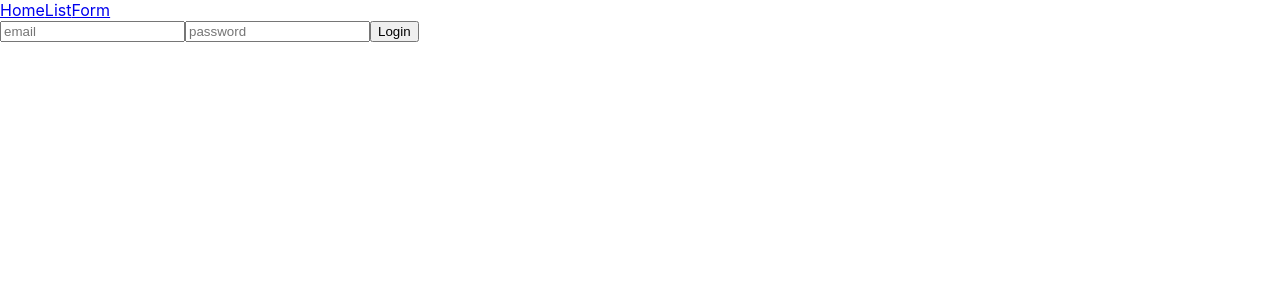
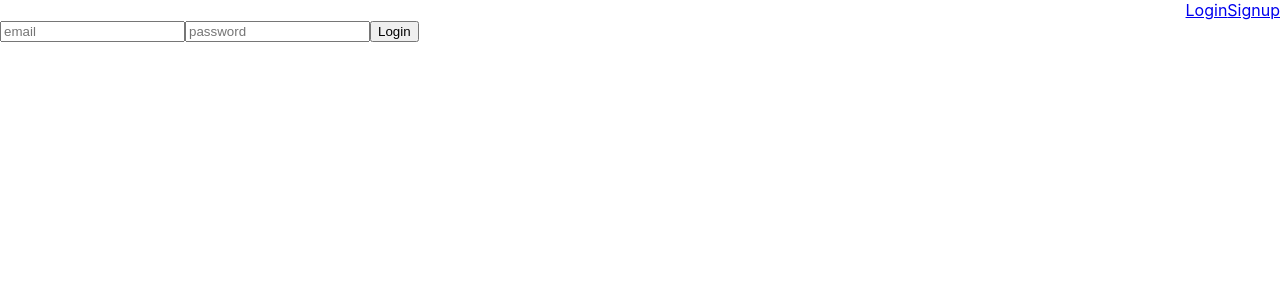
Before and after one commit to Saladikhanov/frontend_august_react, a React (Create React App) app: page /login in a window 1280 px wide. Shown: the top 300 px of the page. Built offline with nearby package versions, Linux system fonts and the light colour scheme; no server answers.

Commit message:
Add files via upload

```diff
--- a/src/App.css
+++ b/src/App.css
@@ -28,6 +28,34 @@
   background-color: red;
   color: white;
   opacity: 0.6;
+}
+
+.current-user {
+  margin: 20px;
+}
+
+.navbar {
+  /* position: relative; */
+  display: flex;
+  width: 100%;
+}
+
+.left-nav-wrapper {
+  display: flex;
+}
+
+.right-nav-wrapper {
+  display: flex;
+  justify-content: end;
+  flex-grow: 2;
+}
+
+.nav-item {
+  text-decoration: none;
+}
+
+.other-users {
+  margin: 50px 20px;
 }
 
 .loader1 {
--- a/src/App.js
+++ b/src/App.js
@@ -1,6 +1,6 @@
 import "./App.css";
 import { useState, useEffect } from "react";
-import { BrowserRouter as Router, Route, Switch } from "react-router-dom";
+import { BrowserRouter as Router, Route, Redirect } from "react-router-dom";
 import Home from "./components/Home";
 import Login from "./components/Login";
 import Signup from "./components/Signup";
@@ -8,12 +8,16 @@ import List from "./components/List";
 import Form from "./components/Form";
 import Users from "./components/Users";
 import Profile from "./components/Profile";
+import Account from "./components/Account";
 import AppContext from "./context/AppContext";
 import Navbar from "./components/Navbar";
 import PrivateRoute from "./components/PrivateRoute";
+import firebase from "./lib/firebase";
+import { getUserById } from "./lib/firebaseFunctions";
 
 function App() {
   const [user, setUser] = useState();
+  const [redirect, setRedirect] = useState();
 
   const [laundryInput, setLaundryInput] = useState();
   const [dateInput, setDateInput] = useState();
@@ -32,8 +36,25 @@ function App() {
   }, [formData]);
 
   useEffect(() => {
-    console.log(user);
-  }, [user]);
+    // console.log(user);
+
+    firebase.auth().onAuthStateChanged(function (user) {
+      // console.log("on auth state changed", user);
+      const userById = getUserById(user.uid);
+      userById
+        .then((snapshot) => {
+          if (snapshot.exists()) {
+            setUser(snapshot.val());
+            setRedirect("/");
+          } else {
+            console.log("No data available");
+          }
+        })
+        .catch((error) => {
+          console.error(error);
+        });
+    });
+  }, []);
 
   // useEffect(() => {
   //   // After user logs in, get user object from successful login
@@ -52,6 +73,12 @@ function App() {
       console.log(user);
     }
   }, [user]);
+
+  useEffect(() => {
+    // After user logs in, get user object from successful login
+    console.log(redirect);
+    setRedirect();
+  }, [redirect]);
 
   return (
     <div>
@@ -78,14 +105,18 @@ function App() {
           showAlert: showAlert,
           setShowAlert: setShowAlert,
           setCatData: setCatData,
+          redirect: redirect,
+          setRedirect: setRedirect,
         }}
       >
         <Router>
+          {redirect && <Redirect to={redirect} />}
           <Navbar />
           <Route exact path="/login" component={Login} />
           <Route exact path="/signup" component={Signup} />
           <PrivateRoute exact path="/users" component={Users} />
           <PrivateRoute exact path="/user/:id" component={Profile} />
+          <PrivateRoute exact path="/account" component={Account} />
           <PrivateRoute exact path="/list" component={List} />
           <PrivateRoute exact path="/form" component={Form} />
           <Route exact path="/" component={Home} />
--- /dev/null
+++ b/src/components/Account.js
@@ -0,0 +1,48 @@
+import { useEffect, useState } from "react";
+import { useLocation, Link } from "react-router-dom";
+import { useContext } from "react/cjs/react.development";
+import AppContext from "../context/AppContext";
+import { getUserById } from "../lib/firebaseFunctions";
+
+function Account() {
+  const appContext = useContext(AppContext);
+  const [userProfile, setUserProfile] = useState();
+  const [accountData, setAccountData] = useState();
+  // window.location is also an option
+  const location = useLocation();
+
+  useEffect(() => {
+    setAccountData({ updated_date: appContext.user.updated_date });
+  }, []);
+
+  useEffect(() => {
+    console.log(accountData);
+  }, [accountData]);
+
+  const handleChange = (e) => {
+    console.log(e.target.value);
+    setAccountData({ updated_data: e.target.value });
+  };
+
+  const handleEditButton = () => {
+    // send request to firebase to update the user
+    // if successful, update that user in your app's state
+    // (sidenote: instead up updating state immediately, you could send another HTTP requst to firebase to get the updated user, and then set the state with that updated user; BUT, that takes longer)
+    // Regardles, make sure your app is up-to-date with your database and vice versa
+  };
+
+  return (
+    <div className={``}>
+      Account
+      {accountData && (
+        <input
+          type="text"
+          onChange={handleChange}
+          value={accountData.updated_date}
+        />
+      )}
+    </div>
+  );
+}
+
+export default Account;
--- a/src/components/Home.js
+++ b/src/components/Home.js
@@ -11,6 +11,20 @@ function Home() {
   const appContext = useContext(AppContext);
   const location = useLocation();
   const [allUsers, setAllUsers] = useState();
+
+  useEffect(() => {
+    // After user logs in, get user object from successful login
+    if (!appContext.user) {
+      // do some user stuff
+      console.log(appContext.user);
+      console.log(location);
+      const pagePathname = location.pathname;
+      if (!pagePathname.includes("signup")) {
+        appContext.setRedirect("/login");
+      }
+    }
+    console.log(appContext.redirect);
+  }, [appContext.user, location]);
 
   useEffect(() => {
     // console.log("location", location.search.replace(/\?token=/g, ""));
@@ -89,20 +103,25 @@ function Home() {
 
   return (
     <div className="app-wrapper">
-      Home
+      <h2>Home</h2>
+      <div className="current-user">
         {appContext.user && <div>{appContext.user.email}</div>}
-      Other users
+      </div>
+      <h2>Other users</h2>
+      <div className="other-users">
         {allUsers &&
+          appContext.user &&
           Object.values(allUsers).map((item) => {
             console.log(item);
             {
-            return item.email !== appContext.user.email ? (
+              return item.email === appContext.user.email ? (
                 <div>You</div>
               ) : (
                 <Link to={`/user/` + item.authId}>{item.email}</Link>
               );
             }
           })}
+      </div>
       {/* {appContext.showAlert !== "false" && (
         <Alert showAlert={appContext.showAlert} />
       )}
--- a/src/components/Login.js
+++ b/src/components/Login.js
@@ -4,6 +4,7 @@ import "../App.css";
 import { v4 as uuidv4 } from "uuid";
 import AppContext from "../context/AppContext";
 import firebase from "../lib/firebase";
+import { getUserById } from "../lib/firebaseFunctions";
 
 function Login() {
   const appContext = useContext(AppContext);
@@ -27,11 +28,8 @@ function Login() {
       .then((userCredential) => {
         // Signed in
         const user = userCredential.user;
-        const dbRef = firebase.database().ref();
-        dbRef
-          .child("users")
-          .child(user.uid)
-          .get()
+        const userById = getUserById(user.uid);
+        userById
           .then((snapshot) => {
             if (snapshot.exists()) {
               appContext.setUser(snapshot.val());
@@ -43,7 +41,23 @@ function Login() {
           .catch((error) => {
             console.error(error);
           });
-        // ...
+        // const dbRef = firebase.database().ref();
+        // dbRef
+        //   .child("users")
+        //   .child(user.uid)
+        //   .get()
+        //   .then((snapshot) => {
+        //     if (snapshot.exists()) {
+        //       appContext.setUser(snapshot.val());
+        //       setRedirect("/");
+        //     } else {
+        //       console.log("No data available");
+        //     }
+        //   })
+        //   .catch((error) => {
+        //     console.error(error);
+        //   });
+        // // ...
       })
       .catch((error) => {
         var errorCode = error.code;
--- a/src/components/Navbar.js
+++ b/src/components/Navbar.js
@@ -2,17 +2,44 @@ import "../App.css";
 import { Link } from "react-router-dom";
 import AppContext from "../context/AppContext";
 import { useContext } from "react/cjs/react.development";
+import firebase from "../lib/firebase";
 
 function Navbar() {
   const appContext = useContext(AppContext);
+  const handleLogout = () => {
+    firebase
+      .auth()
+      .signOut()
+      .then(() => {
+        // Sign-out successful.
+        console.log("signed out");
+        appContext.setUser();
+      })
+      .catch((error) => {
+        // An error happened.
+      });
+  };
   return (
-    <div className="">
-      <Link to="/">Home</Link>
-      <Link to="/list">List</Link>
-      <Link to="/form">Form</Link>
+    <div className="navbar">
       {appContext.user && (
+        <div className="left-nav-wrapper">
+          <Link to="/">Home</Link>
+          <Link to="/list">List</Link>
+          <Link to="/form">Form</Link>
+          <Link to="/account">Account</Link>
+          <div onClick={handleLogout}>Logout</div>
+        </div>
+      )}
+
+      {!appContext.user && (
+        <div className="right-nav-wrapper">
+          <Link to="/login">Login</Link>
+          <Link to="/signup">Signup</Link>
+        </div>
+      )}
+      {/* {appContext.user && (
         <Link to={`/user/${appContext.user.id}`}>Profile</Link>
-      )}
+      )} */}
     </div>
   );
 }
--- a/src/components/Profile.js
+++ b/src/components/Profile.js
@@ -2,18 +2,31 @@ import { useEffect, useState } from "react";
 import { useLocation, Link } from "react-router-dom";
 import { useContext } from "react/cjs/react.development";
 import AppContext from "../context/AppContext";
+import { getUserById } from "../lib/firebaseFunctions";
+
 function Profile() {
   const appContext = useContext(AppContext);
-
-  //   useEffect(() => {
-  //     if (appContext.user) {
-  //       // do user things
-  //       console.log(appContext.user);
-  //     }
-  //   }, [appContext.user]);
-
+  const [userProfile, setUserProfile] = useState();
   // window.location is also an option
   const location = useLocation();
+
+  useEffect(() => {
+    const userIdFromLocation = location.pathname.replace("/user/", "");
+    console.log(userIdFromLocation);
+    const userById = getUserById(userIdFromLocation);
+    userById
+      .then((snapshot) => {
+        if (snapshot.exists()) {
+          setUserProfile(snapshot.val());
+        } else {
+          console.log("No data available");
+        }
+      })
+      .catch((error) => {
+        console.error(error);
+      });
+  }, [location]);
+
   useEffect(() => {
     // // const userId = location.pathname.replace("/user/", "");
     const idUserArray = location.pathname.split("/");
@@ -27,14 +40,26 @@ function Profile() {
     }
   }, [appContext.user, location.pathname]);
 
+  useEffect(() => {
+    if (userProfile) {
+      console.log();
+    }
+  }, [userProfile]);
+
   return (
     <div className={``}>
       Profile
-      <div>
-        {/* {usersArray.map((item) => {
+      {userProfile && (
+        <div>
+          {userProfile.email}
+          {userProfile.authId}
+          {new Date(userProfile.created_date).toString()}
+          {new Date(userProfile.updated_date).toString()}
+          {/* {usersArray.map((item) => {
           return <Link to={`/user/${item.id}`}>{item.firstName}</Link>;
         })} */}
-      </div>
+        </div>
+      )}
     </div>
   );
 }
--- /dev/null
+++ b/src/lib/firebaseFunctions.js
@@ -0,0 +1,6 @@
+import firebase from "../lib/firebase";
+
+export const getUserById = async (userId) => {
+  const dbRef = firebase.database().ref();
+  return dbRef.child("users").child(userId).get();
+};
```
Lines whose indentation alone changed are shown as unchanged.
